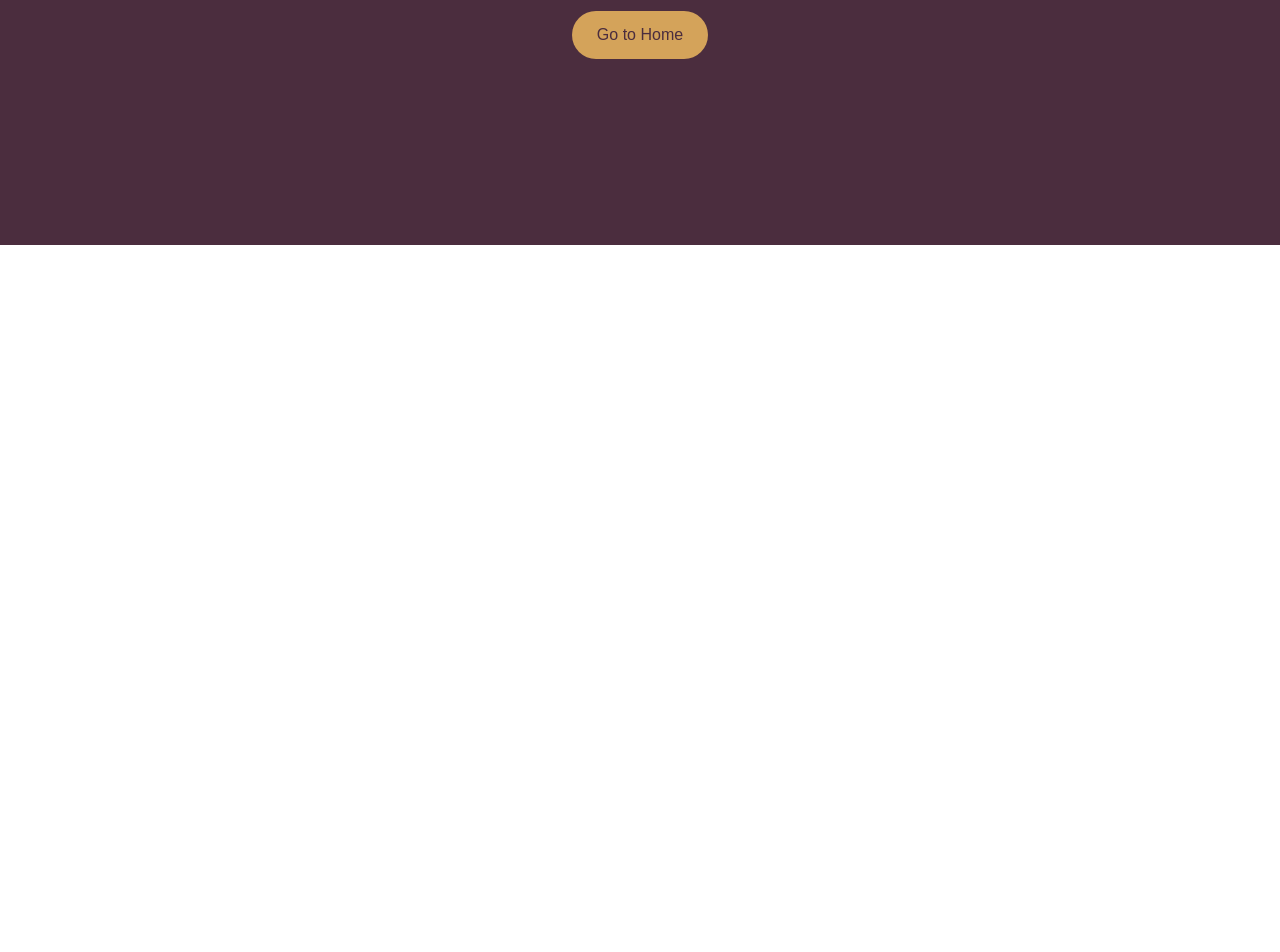
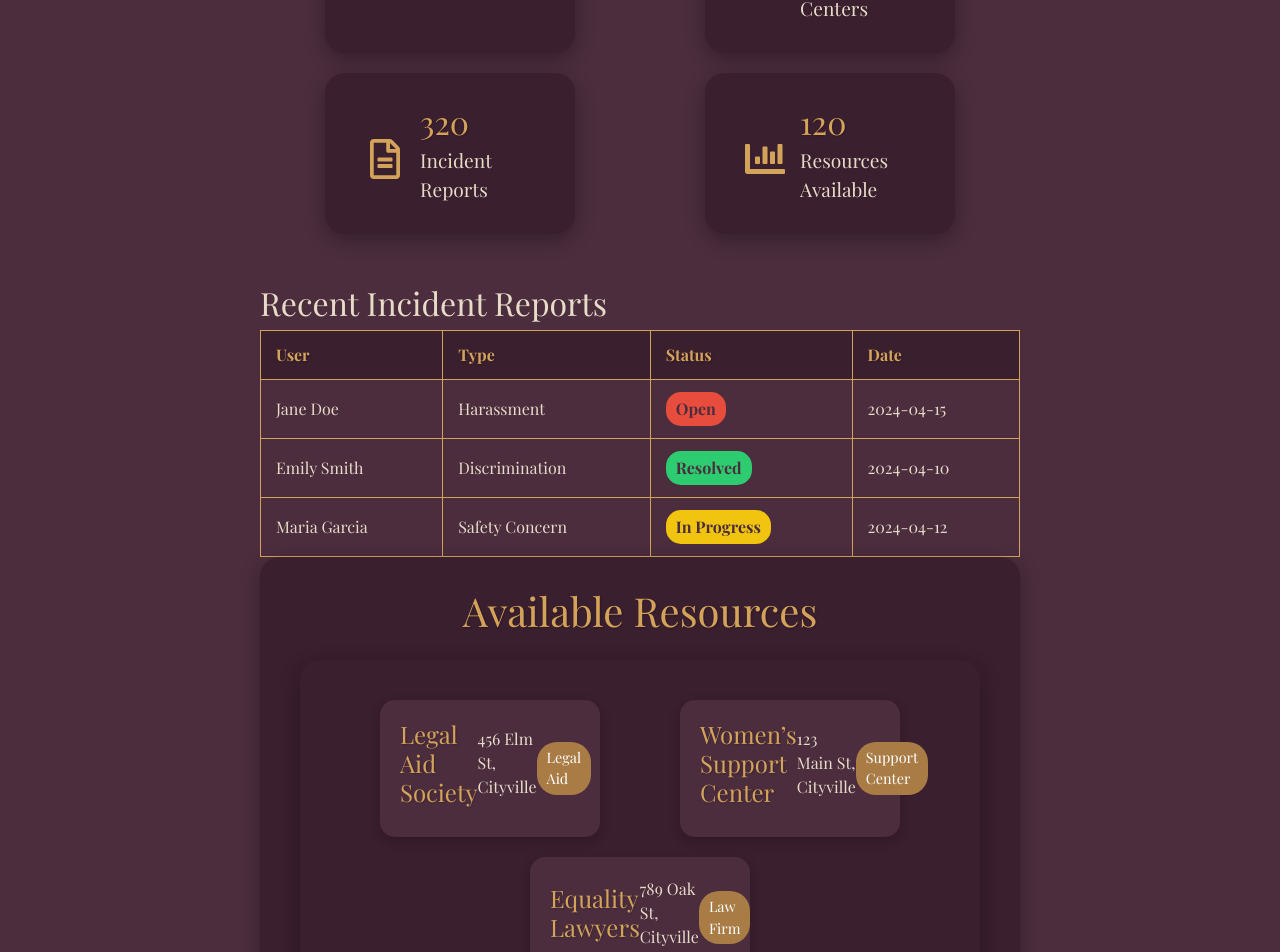
Before and after one commit to abhinavpy/right2rise, a React (Create React App) app: page /dashboard in a window 1280 px wide. Before the commit this address had no page. Shown: the part 395-1347 px from the top of the page. Before the commit the page ends 800 px from the top, so only its background shows below. Built offline with nearby package versions, Linux system fonts and the light colour scheme.

Commit message:
Added Dashboard component

```diff
--- a/src/App.js
+++ b/src/App.js
@@ -5,6 +5,7 @@ import Chat from './components/Chat';
 import IncidentReport from './components/IncidentReport';
 import SmartResourceLocator from './components/SmartResourceLocator'; // Import the new component
 import Layout from './components/Layout';
+import Dashboard from './components/Dashboard'; // Import Dashboard component
 import NotFound from './components/NotFound'; // If you have a NotFound component
 
 function App() {
@@ -16,6 +17,7 @@ function App() {
 
         {/* Other Routes - Wrapped with Layout */}
         <Route path="/" element={<Layout />}>
+          <Route path="dashboard" element={<Dashboard />} /> {/* New Dashboard Route */}
           <Route path="about" element={<About />} />
           <Route path="chat" element={<Chat />} />
           <Route path="incident-report" element={<IncidentReport />} />
--- /dev/null
+++ b/src/components/Dashboard.css
@@ -0,0 +1,227 @@
+/* Dashboard Container */
+.dashboard-container {
+    padding: 40px 20px;
+    background-color: #4B2D3E; /* Purple background */
+    color: #E7DCC8; /* Cream text color */
+    font-family: 'Playfair Display', serif;
+    min-height: 100vh;
+}
+
+/* Statistics Section */
+.stats-section {
+    display: flex;
+    flex-wrap: wrap;
+    justify-content: space-around;
+    margin-bottom: 40px;
+}
+
+.stat-card {
+    max-width: 250px;
+    width: 100%;
+    padding: 30px 40px;
+    background-color: #3A1F2E; /* Slightly darker purple */
+    border-radius: 20px; /* Increased border-radius for more curved edges */
+    box-shadow: 0 6px 20px rgba(0, 0, 0, 0.3); /* Enhanced box-shadow */
+    transition: transform 0.3s ease, box-shadow 0.3s ease;
+    margin: 10px;
+    display: flex;
+    align-items: center;
+}
+
+.stat-card:hover {
+    transform: translateY(-5px);
+    box-shadow: 0 12px 24px rgba(0, 0, 0, 0.3);
+}
+
+.stat-icon {
+    font-size: 2.5rem;
+    color: #D4A35A; /* Gold color */
+    margin-right: 15px;
+}
+
+.stat-info h3 {
+    color: #D4A35A; /* Gold heading */
+    margin: 0;
+    font-size: 2rem;
+    text-shadow: 1px 1px 2px rgba(0, 0, 0, 0.2);
+}
+
+.stat-info p {
+    color: #E7DCC8; /* Cream text color */
+    margin: 5px 0 0 0;
+    font-size: 1.2rem;
+}
+
+/* Recent Reports Section */
+.recent-reports-section {
+    max-width: 800px;
+    margin: 0 auto 40px auto;
+    padding: 30px 40px;
+    background-color: #3A1F2E; /* Slightly darker purple */
+    border-radius: 20px; /* Increased border-radius for more curved edges */
+    box-shadow: 0 6px 20px rgba(0, 0, 0, 0.3); /* Enhanced box-shadow */
+    transition: transform 0.3s ease, box-shadow 0.3s ease;
+}
+
+.recent-reports-section:hover {
+    transform: translateY(-5px);
+    box-shadow: 0 12px 24px rgba(0, 0, 0, 0.3);
+}
+
+.recent-reports-section h2 {
+    color: #D4A35A; /* Gold heading */
+    margin-bottom: 25px;
+    text-align: center;
+    font-size: 2.5rem;
+    text-shadow: 1px 1px 2px rgba(0, 0, 0, 0.2);
+}
+
+.reports-table {
+    width: 100%;
+    border-collapse: collapse;
+}
+
+.reports-table th,
+.reports-table td {
+    padding: 12px 15px;
+    border: 1px solid #D4A35A; /* Gold border */
+    text-align: left;
+    font-size: 1rem;
+}
+
+.reports-table th {
+    background-color: #3A1F2E; /* Slightly darker purple */
+    color: #D4A35A; /* Gold text */
+    text-shadow: 1px 1px 2px rgba(0, 0, 0, 0.2);
+}
+
+.reports-table tr:nth-child(even) {
+    background-color: #4B2D3E; /* Purple background for even rows */
+}
+
+.status {
+    padding: 5px 10px;
+    border-radius: 15px;
+    color: #4B2D3E; /* Purple text */
+    font-weight: bold;
+    display: inline-flex;
+    align-items: center;
+    gap: 6px;
+}
+
+/* Status Colors */
+.status.open {
+    background-color: #E74C3C; /* Red for open status */
+}
+
+.status.resolved {
+    background-color: #2ECC71; /* Green for resolved status */
+}
+
+.status.in-progress {
+    background-color: #F1C40F; /* Yellow for in-progress status */
+}
+
+/* Resources Section */
+.resources-section {
+    max-width: 800px;
+    margin: 0 auto;
+    padding: 30px 40px;
+    background-color: #3A1F2E; /* Slightly darker purple */
+    border-radius: 20px; /* Increased border-radius for more curved edges */
+    box-shadow: 0 6px 20px rgba(0, 0, 0, 0.3); /* Enhanced box-shadow */
+    transition: transform 0.3s ease, box-shadow 0.3s ease;
+}
+
+.resources-section:hover {
+    transform: translateY(-5px);
+    box-shadow: 0 12px 24px rgba(0, 0, 0, 0.3);
+}
+
+.resources-section h2 {
+    color: #D4A35A; /* Gold heading */
+    margin-bottom: 25px;
+    text-align: center;
+    font-size: 2.5rem;
+    text-shadow: 1px 1px 2px rgba(0, 0, 0, 0.2);
+}
+
+.resources-list {
+    display: flex;
+    flex-wrap: wrap;
+    justify-content: space-around;
+}
+
+.resource-item {
+    background-color: #4B2D3E; /* Purple background */
+    border-radius: 15px; /* Curved edges */
+    padding: 20px;
+    margin: 10px;
+    width: 220px;
+    box-shadow: 0 4px 12px rgba(0, 0, 0, 0.2);
+    transition: transform 0.3s ease, box-shadow 0.3s ease;
+}
+
+.resource-item:hover {
+    transform: translateY(-3px);
+    box-shadow: 0 8px 16px rgba(0, 0, 0, 0.2);
+}
+
+.resource-item h3 {
+    color: #D4A35A; /* Gold text */
+    margin-bottom: 10px;
+    font-size: 1.5rem;
+    text-shadow: 1px 1px 2px rgba(0, 0, 0, 0.2);
+}
+
+.resource-item p {
+    color: #E7DCC8; /* Cream text */
+    margin-bottom: 10px;
+    font-size: 1rem;
+}
+
+.resource-type {
+    background-color: #A97C46; /* Darker gold */
+    color: #FFFFFF; /* White text */
+    padding: 5px 10px;
+    border-radius: 20px;
+    font-size: 0.9rem;
+    display: inline-block;
+}
+
+/* Responsive Design */
+@media (max-width: 768px) {
+    .stats-section {
+        justify-content: center;
+    }
+
+    .reports-table {
+        max-width: 100%;
+    }
+
+    .resources-list {
+        flex-direction: column;
+        align-items: center;
+    }
+}
+
+@media (max-width: 480px) {
+    .stat-card {
+        width: 100%;
+        max-width: 300px;
+    }
+
+    .reports-section h2,
+    .resources-section h2 {
+        font-size: 1.8rem;
+    }
+
+    .stat-info h3 {
+        font-size: 1.5rem;
+    }
+
+    .resource-item {
+        width: 100%;
+        max-width: 300px;
+    }
+}
--- /dev/null
+++ b/src/components/Dashboard.js
@@ -0,0 +1,131 @@
+// src/components/Dashboard.js
+import React from 'react';
+import './Dashboard.css';
+import { FaUsers, FaShieldAlt, FaRegFileAlt, FaChartBar } from 'react-icons/fa';
+
+const Dashboard = () => {
+  // Placeholder data
+  const stats = [
+    {
+      id: 1,
+      icon: <FaUsers />,
+      title: 'Total Users',
+      value: 1500,
+    },
+    {
+      id: 2,
+      icon: <FaShieldAlt />,
+      title: 'Active Support Centers',
+      value: 45,
+    },
+    {
+      id: 3,
+      icon: <FaRegFileAlt />,
+      title: 'Incident Reports',
+      value: 320,
+    },
+    {
+      id: 4,
+      icon: <FaChartBar />,
+      title: 'Resources Available',
+      value: 120,
+    },
+  ];
+
+  const recentReports = [
+    {
+      id: 1,
+      user: 'Jane Doe',
+      type: 'Harassment',
+      status: 'Open',
+      date: '2024-04-15',
+    },
+    {
+      id: 2,
+      user: 'Emily Smith',
+      type: 'Discrimination',
+      status: 'Resolved',
+      date: '2024-04-10',
+    },
+    {
+      id: 3,
+      user: 'Maria Garcia',
+      type: 'Safety Concern',
+      status: 'In Progress',
+      date: '2024-04-12',
+    },
+  ];
+
+  return (
+    <div className="dashboard-container">
+      <h1>Dashboard</h1>
+
+      {/* Statistics Section */}
+      <div className="stats-section">
+        {stats.map((stat) => (
+          <div key={stat.id} className="stat-card">
+            <div className="stat-icon">{stat.icon}</div>
+            <div className="stat-info">
+              <h3>{stat.value}</h3>
+              <p>{stat.title}</p>
+            </div>
+          </div>
+        ))}
+      </div>
+
+      {/* Recent Incident Reports */}
+      <div className="reports-section">
+        <h2>Recent Incident Reports</h2>
+        <table className="reports-table">
+          <thead>
+            <tr>
+              <th>User</th>
+              <th>Type</th>
+              <th>Status</th>
+              <th>Date</th>
+            </tr>
+          </thead>
+          <tbody>
+            {recentReports.map((report) => (
+              <tr key={report.id}>
+                <td>{report.user}</td>
+                <td>{report.type}</td>
+                <td>
+                  <span className={`status ${report.status.replace(' ', '-').toLowerCase()}`}>
+                    {report.status}
+                  </span>
+                </td>
+                <td>{report.date}</td>
+              </tr>
+            ))}
+          </tbody>
+        </table>
+      </div>
+
+      {/* Resources Section */}
+      <div className="resources-section">
+        <h2>Available Resources</h2>
+        <div className="resources-list">
+          {/* Placeholder for resources */}
+          <div className="resource-item">
+            <h3>Legal Aid Society</h3>
+            <p>456 Elm St, Cityville</p>
+            <span className="resource-type">Legal Aid</span>
+          </div>
+          <div className="resource-item">
+            <h3>Women’s Support Center</h3>
+            <p>123 Main St, Cityville</p>
+            <span className="resource-type">Support Center</span>
+          </div>
+          <div className="resource-item">
+            <h3>Equality Lawyers</h3>
+            <p>789 Oak St, Cityville</p>
+            <span className="resource-type">Law Firm</span>
+          </div>
+        </div>
+      </div>
+    </div>
+  );
+};
+
+export default Dashboard;
--- a/src/components/Navbar.js
+++ b/src/components/Navbar.js
@@ -14,6 +14,12 @@ const Navbar = () => {
       <nav className="navbar-nav">
         <Link to="/" className={`nav-link ${location.pathname === '/' ? 'active' : ''}`}>
           Home
+        </Link>
+        <Link
+          to="/dashboard"
+          className={`nav-link ${location.pathname === '/dashboard' ? 'active' : ''}`}
+        >
+          Dashboard
         </Link>
         <Link to="/about" className={`nav-link ${location.pathname === '/about' ? 'active' : ''}`}>
           About
```
